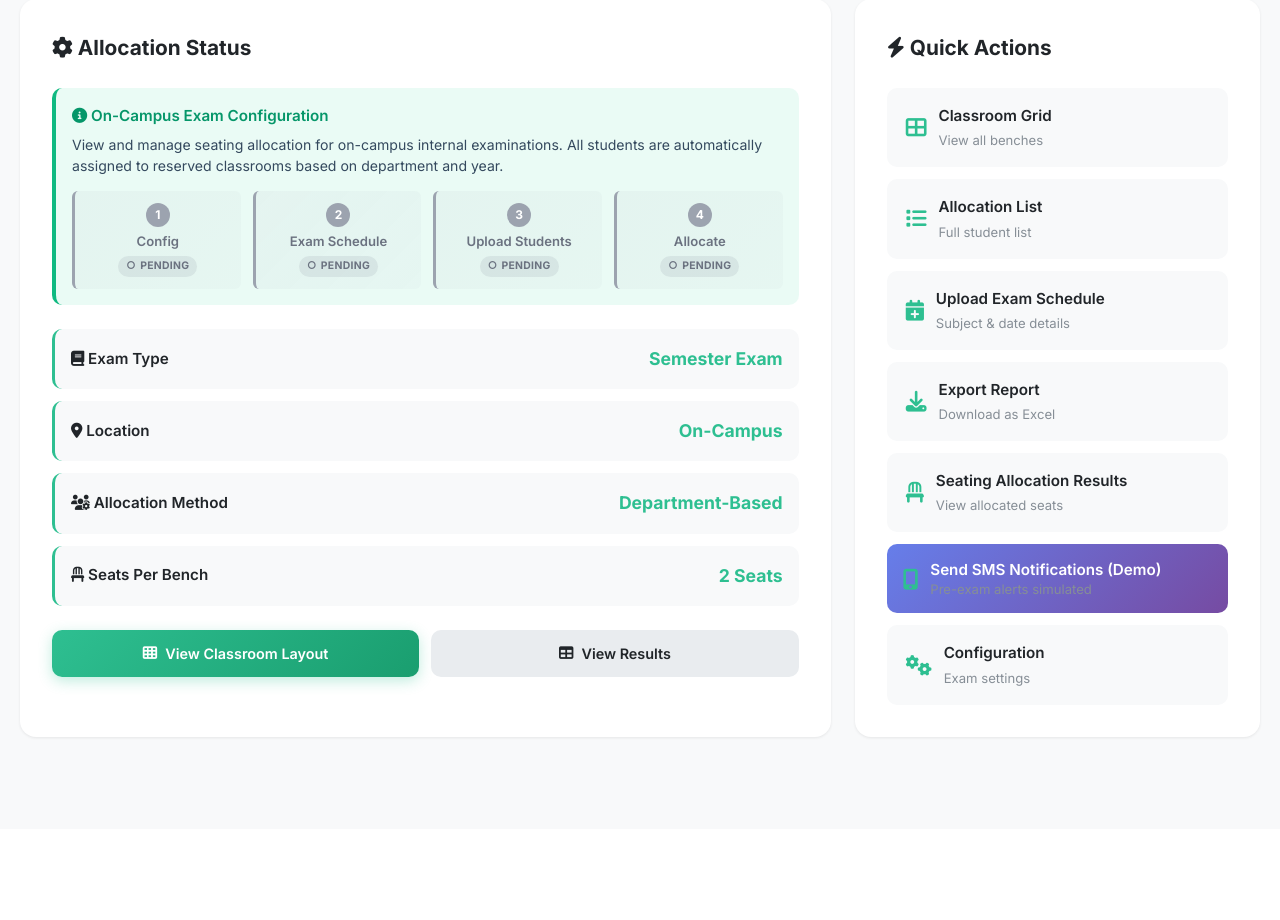
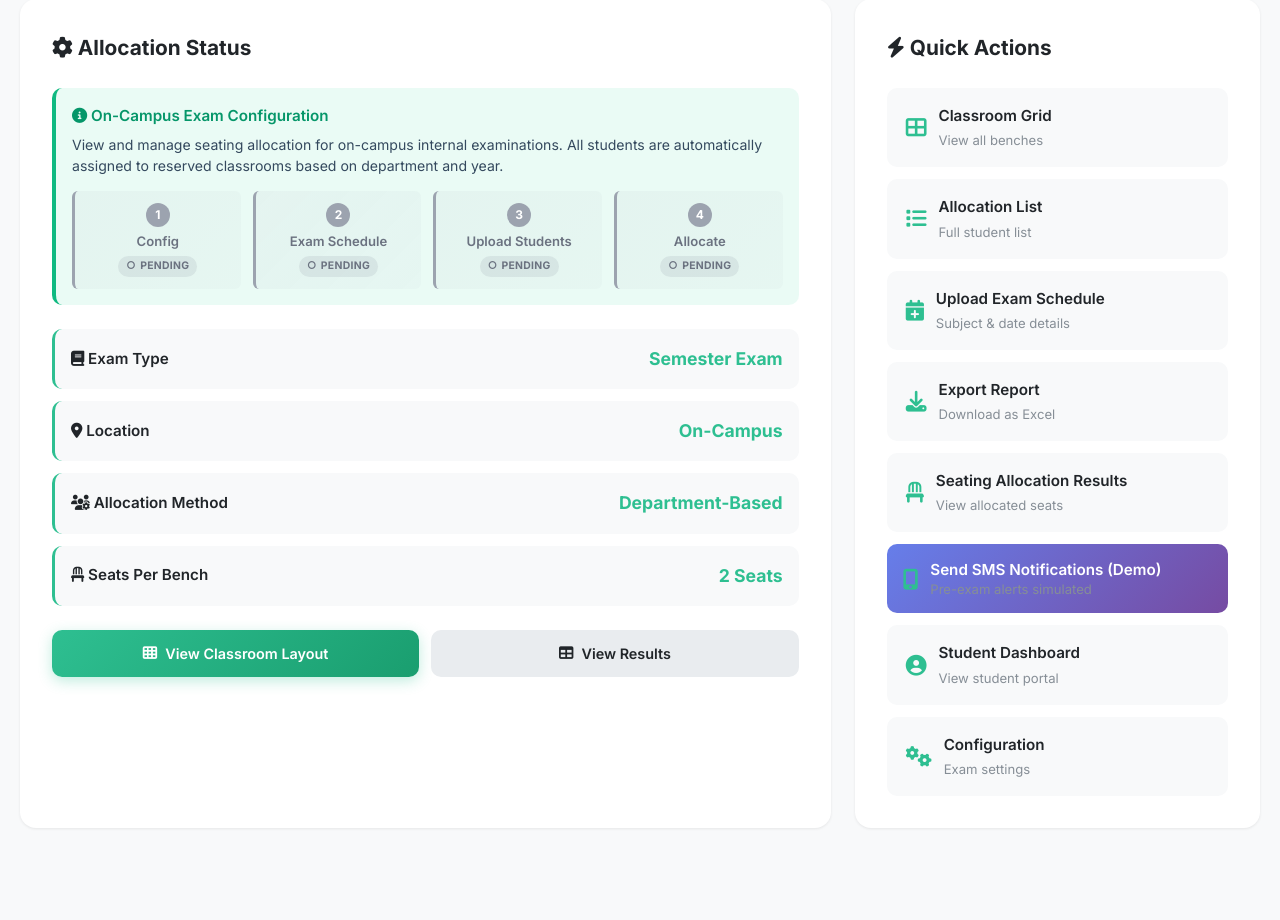
Before and after one commit to priyadharshinir04/seat-allocation, a Flask app: page /oncampus-dashboard in a window 1280 px wide. Shown: the part 310-1230 px from the top of the page. Before the commit the page ends 1049 px from the top, so only its background shows below. Run offline with Flask 3, Linux system fonts and the light colour scheme.

Commit message:
Add Student Dashboard button to On-Campus Admin Dashboard
- Added new quick action button in Quick Actions panel
- Button links to student_login route (existing portal)
- Maintains design consistency with other quick action items
- Uses user-circle icon (fas fa-user-circle)
- Positioned between SMS and Configuration buttons
- Allows admins to quickly access student-facing portal
- No changes to existing features or routing

```diff
--- a/templates/oncampus_dashboard.html
+++ b/templates/oncampus_dashboard.html
@@ -618,6 +618,13 @@
                                 <p>Pre-exam alerts simulated</p>
                             </div>
                         </button>
+                        <a href="{{ url_for('student_login') }}" class="quick-action">
+                            <i class="fas fa-user-circle"></i>
+                            <div class="quick-action-text">
+                                <h3>Student Dashboard</h3>
+                                <p>View student portal</p>
+                            </div>
+                        </a>
                         <a href="{{ url_for('oncampus_config') }}" class="quick-action">
                             <i class="fas fa-cogs"></i>
                             <div class="quick-action-text">
```
